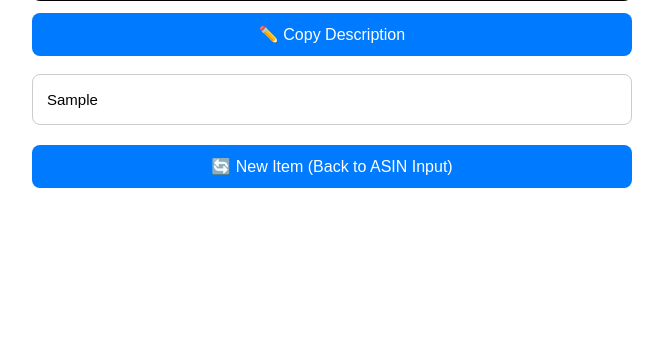
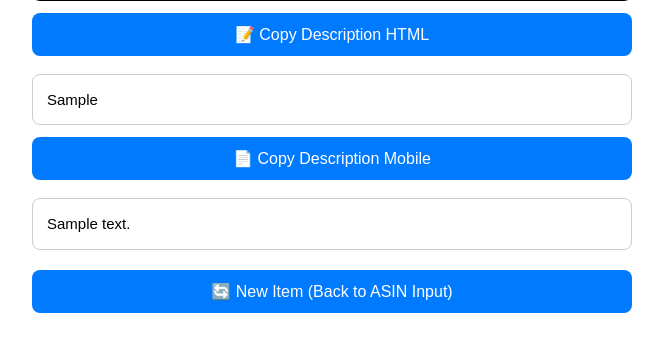
Before and after one commit to kacpermielewczyk96-source/amazon_to_ebay, a Flask app: template templates/result.html in a window 1280 px wide. Shown: the part 452-800 px from the top of the page, without its empty margins (308-971 px from the left). Run offline with Flask 3, Linux system fonts and the light colour scheme; the template is opened without the code that fills it: most values are stand-ins (such as "Sample title", 1, 10 or a date in 2020).

Commit message:
Added plain text copy section

```diff
--- a/app.py
+++ b/app.py
@@ -155,14 +155,18 @@ def index():
 def scrape():
     url = request.form.get("url", "").strip()
     data = fetch_amazon(url)
+
     listing_html = generate_listing_html(data["title"], data["meta"], data["bullets"])
     listing_text = generate_listing_text(data["title"], data["meta"], data["bullets"])
-    return render_template("result.html",
-                           title80=truncate_title_80(data["title"]),
-                           full_title=data["title"],
-                           images=data["images"],
-                           listing_html=listing_html,
-                           listing_text=listing_text)
+
+    return render_template(
+        "result.html",
+        title80=truncate_title_80(data["title"]),
+        full_title=data["title"],
+        images=data["images"],
+        listing_html=listing_html,
+        listing_text=listing_text  # ✅ <- teraz jest przekazywany
+    )
 
 @app.route("/proxy")
 def proxy():
--- a/templates/result.html
+++ b/templates/result.html
@@ -40,13 +40,17 @@
         .img-wrap img { width: 100%; border-radius: 8px; object-fit: cover; }
         .img-wrap input { position: absolute; top: 6px; left: 6px; transform: scale(1.4); }
 
-        #desc-box {
+        #desc-box, #plain-desc {
             border: 1px solid #ccc;
             border-radius: 8px;
             padding: 14px;
             margin-top: 18px;
             line-height: 1.45;
             font-size: 15px;
+        }
+
+        #plain-desc {
+            white-space: pre-wrap; /* ✅ zachowuje odstępy */
         }
     </style>
 </head>
@@ -74,11 +78,16 @@
         <button type="submit" class="btn download-btn">📦 Download Selected Images (.ZIP)</button>
     </form>
 
-    <button class="btn" onclick="copyHTML()">
-    ✏️ Copy Description
-</button>
+    <!-- HTML description -->
+    <button class="btn" onclick="copyHTML()">📝 Copy Description HTML</button>
+    <div id="desc-box">{{ listing_html | safe }}</div>
 
-    <div id="desc-box">{{ listing_html | safe }}</div>
+    <!-- ✅ PLAIN TEXT DESCRIPTION FOR MOBILE -->
+    <button class="btn" onclick="copyText(document.getElementById('plain-desc').innerText)">
+        📄 Copy Description Mobile
+    </button>
+
+    <div id="plain-desc">{{ listing_text }}</div>
 
     <form action="/" method="get">
         <button class="btn" style="margin-top:20px;">🔄 New Item (Back to ASIN Input)</button>
@@ -91,13 +100,10 @@ function copyText(text) {
     navigator.clipboard.writeText(text);
     alert("✅ Copied!");
 }
-</script>
-
-<script>
 function copyHTML() {
     const html = document.getElementById("desc-box").innerHTML;
     navigator.clipboard.writeText(html);
-    alert("✅ Description Copied (formatting preserved)");
+    alert("✅ HTML Description Copied!");
 }
 </script>
 
```
